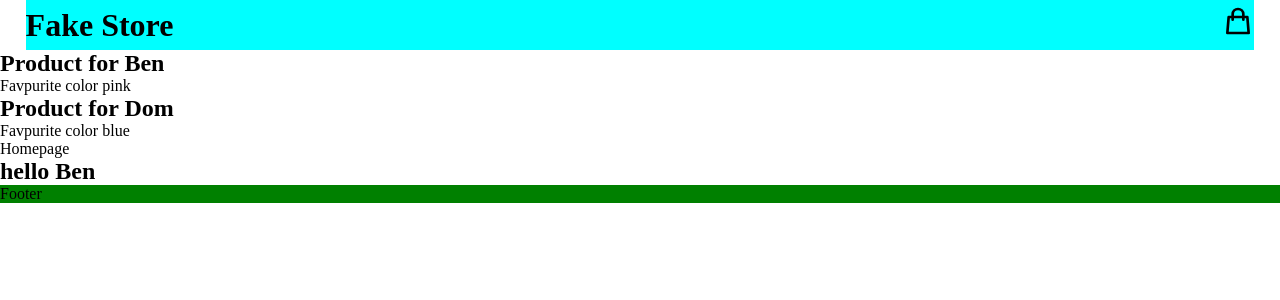
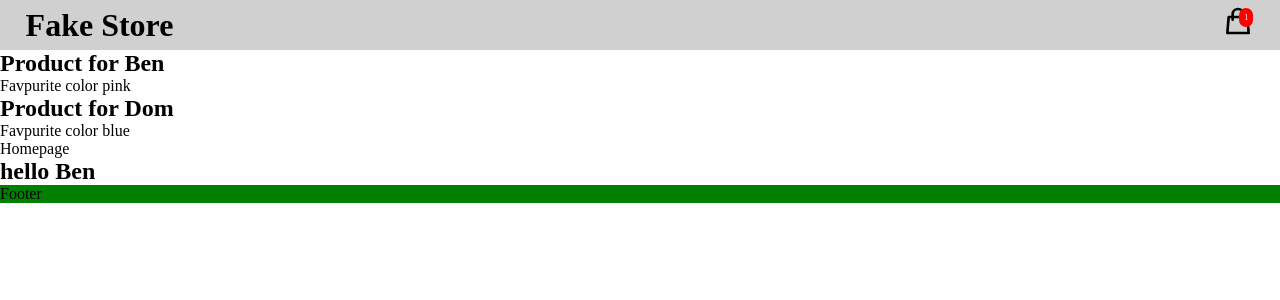
Before and after one commit to bennewtonx/FakeStore, a React (Vite) app: page / in a window 1280 px wide. Shown: the top 300 px of the page. Built offline with nearby package versions, Linux system fonts and the light colour scheme.

Commit message:
folders reorganised

```diff
--- a/src/App.css
+++ b/src/App.css
@@ -4,17 +4,6 @@
   box-sizing: border-box;
 }
 
-.header-container {
-
-  display: flex;
-  align-items: center;
-  justify-content: space-between;
-  background-color: aqua;
-  height: 50px;
-  margin: 0 2%;
-
-}
-
 .footer-container {
 
   background-color: green;
--- a/src/App.jsx
+++ b/src/App.jsx
@@ -1,8 +1,8 @@
 import { useState } from 'react'
 import './App.css'
-import Header from './Header';
-import Footer from './Footer';
-import Homepage from './Homepage';
+import Footer from './Footer/Footer';
+import Homepage from './Homepage/Homepage';
+import Header from './Header/Header';
 
 function App() {
 
--- /dev/null
+++ b/src/Header/Header.css
@@ -0,0 +1,25 @@
+.header-container {
+
+    display: flex;
+    align-items: center;
+    justify-content: space-between;
+    background-color: rgb(208, 208, 208);
+    height: 50px;
+    margin: 0 0;
+    padding: 0 2%;
+
+  }
+
+  .itemQuantity {
+    position: absolute;
+    color: #FFFFFF;
+
+    font-size: 8px;
+
+    background-color: red;
+    border: none;
+    border-radius: 100px;
+    padding: 5px;
+    right: 2.1%;
+    top: 1%
+  }
--- a/src/Header.jsx
+++ b/src/Header/Header.jsx
@@ -1,4 +1,5 @@
 import React from 'react'
+import './Header.css'
 import { HiOutlineShoppingBag } from "react-icons/hi";
 
 
@@ -7,6 +8,7 @@ function Header() {
     <div className="header-container">
         <h1>Fake Store</h1>
         <h1><HiOutlineShoppingBag /> </h1>
+        <p className='itemQuantity'>1</p>
 
     </div>
   )
--- a/src/Homepage.jsx
+++ b/src/Homepage/Homepage.jsx
@@ -1,5 +1,5 @@
 import React from 'react'
-import Product_Detail from './Product_Detail'
+import Product_Detail from '../Product_Details/Product_Detail'
 
 function Homepage() {
   return (
```
Also changed, not shown: src/Footer/Footer.jsx (renamed from src/Footer.jsx), src/Product_Details/Product_Detail.jsx (renamed from src/Product_Detail.jsx).
